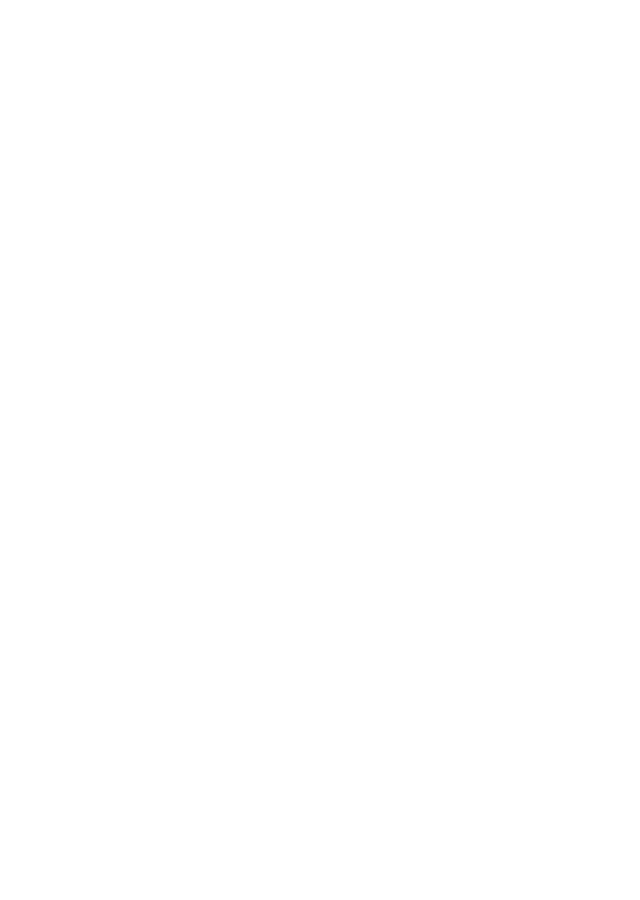
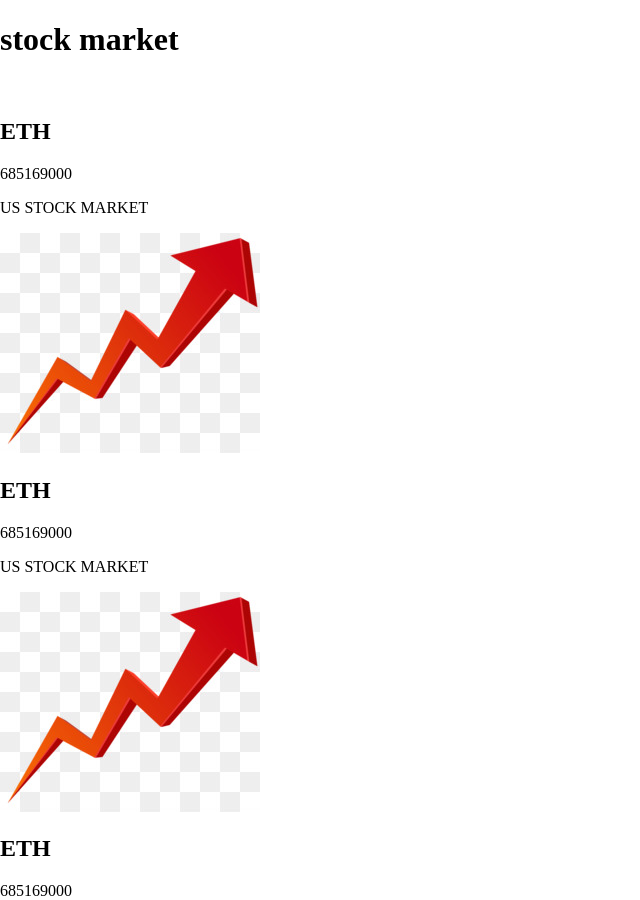
Before and after one commit to Cluab/stock-market, a React (Create React App) app: page / in a window 1280 px wide. Shown: the whole page, without its empty margins (0-640 px from the left). Before the commit the page ends 800 px from the top, so only its background shows below. Built offline with nearby package versions, Linux system fonts and the light colour scheme.

Commit message:
renderd home page

```diff
--- a/src/App.js
+++ b/src/App.js
@@ -1,7 +1,7 @@
+import CompaniesPage from './pages/companies-page/Companies-page';
+
 function App() {
-	return (
-		null
-	);
+  return <CompaniesPage />;
 }
 
 export default App;
--- a/src/components/companies-list/companies-list.jsx
+++ b/src/components/companies-list/companies-list.jsx
@@ -1,5 +1,6 @@
 import { getValue } from "@testing-library/user-event/dist/utils";
 import { useEffect } from "react";
+import img from '../../assets/images/stock-market.jpg';
 
 function CompaniesList() {
     const companiesLIST = [
@@ -13,17 +14,27 @@
         "BSP.AX",
         "LVCLY",]
 
- const companies = []
-        useEffect{() => {
-            if (companies.length === 10) return
-            companiesLIST.forEach(company => {
-            dispatch(getValue(company))})
-        }, []};
+ const companies = [	{
+    date: "2021-06-30",
+    symbol: "ETH",
+    reportedCurrency: "USD",
+    period: "FY",
+    revenue: 685169000,
+    costOfRevenue: 292062000,
+    grossProfit: 393107000,
+    grossProfitRatio: 0.5737372823347232,
+    eps: 2.395122340637848,
+}]
+        // useEffect{() => {
+        //     if (companies.length === 10) return
+        //     companiesLIST.forEach(company => {
+        //     dispatch(getValue(company))})
+        // }, []};
     return (
         <><div>
-                <img src="" alt="" />
-                <h2>{companies[0].title}</h2>
-                <span>{companies[0].value}</span>
+                <img src={img} alt="stock-market" />
+                <h2>{companies[0].symbol}</h2>
+                <span>{companies[0].revenue}</span>
             </div>
             <div> <p>US STOCK MARKET</p></div>
             <div>
@@ -31,9 +42,9 @@
                     companies.map((company, index) => {
                         return (
                             <div key={index}>
-                                <img src={company.logo} alt={company.title} />
-                                <h2>{company.title}</h2>
-                                <span>{company.value}</span>
+                                <img src={img} alt={company.symbol} />
+                                <h2>{company.symbol}</h2>
+                                <span>{company.revenue}</span>
                             </div>
                         )
                     }
--- a/src/components/header/header.jsx
+++ b/src/components/header/header.jsx
@@ -1,3 +1,5 @@
+import "./header.sass";
+
 function Header(props) {
     return (
         <header>
@@ -6,7 +8,7 @@
                 <button onClick={props.onBackButtonClick}>Back</button> :
                 null
             }
-            <h1>{props.title}</h1>
+            <h1>stock market</h1>
         </header>
      );
 }
--- a/src/pages/companies-page/Companies-page.jsx
+++ b/src/pages/companies-page/Companies-page.jsx
@@ -1,16 +1,25 @@
 import CompaniesList from "../../components/companies-list/companies-list";
-import Header from "../header/header";
-
+import Header from "../../components/header/header";
 function CompaniesPage() {
-    const companies = []
+    const companies = [{
+        date: "2021-06-30",
+        symbol: "ETH",
+        reportedCurrency: "USD",
+        period: "FY",
+        revenue: 685169000,
+        costOfRevenue: 292062000,
+        grossProfit: 393107000,
+        grossProfitRatio: 0.5737372823347232,
+        eps: 2.395122340637848,}
+    ]
     return (
         <><Header props={{
             showBackButton: false,
             title: "Companies",
         }} /><div>
                 <img src="" alt="" />
-                <h2>{companies[0].title}</h2>
-                <span>{companies[0].value}</span>
+                <h2>{companies[0].symbol}</h2>
+                <span>{companies[0].revenue}</span>
             </div>
             <div> <p>US STOCK MARKET</p></div>
          <CompaniesList/>
```
Also changed, not shown: src/components/Details/details.jsx (added, +22 -0 lines), src/pages/details-page/details-page.jsx (added, +13 -0 lines), src/redux/companies/companies.js (+20 -27 lines), src/assets/images/stock-market.jpg (added), src/components/header/header.sass (added).
